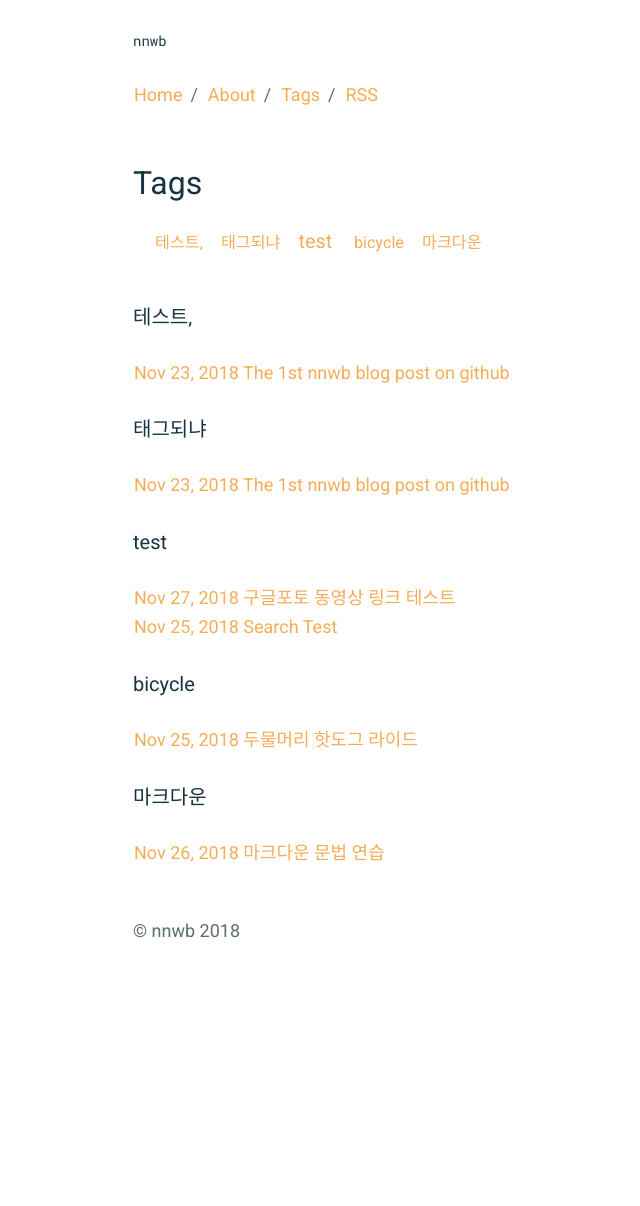
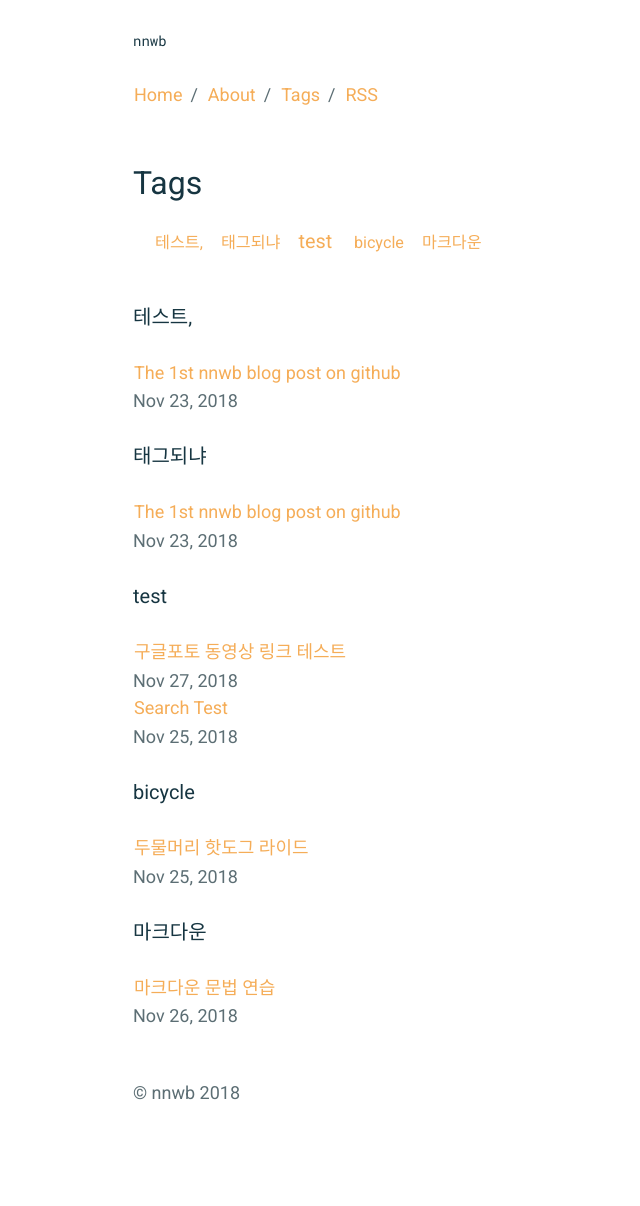
Before and after one commit to nnwb/nnwb.github.io, a Jekyll site: the page built from _pages/tags.md, in a window 1280 px wide. Shown: the whole page, without its empty margins (157-797 px from the left). Built offline with Jekyll 4.4.1, drawn with Linux system fonts in a browser that asks for light colours; before the commit the page ends 1044 px from its top, so only the background shows below that.

Commit message:
Update tags.md

```diff
--- a/_pages/tags.md
+++ b/_pages/tags.md
@@ -22,7 +22,7 @@ permalink: /tags/
     <a name="{{ tag_name | slugize }}"></a>
     {% for post in site.tags[tag_name] %}
     <article class="archive-item">
-      <h4><a href="{{ root_url }}{{ post.url }}">{{ post.date | date: "%b %-d, %Y" }} {{post.title}}</a></h4>
+      <h4><a href="{{ root_url }}{{ post.url }}">{{post.title}}</a></h4><p>{{ post.date | date: "%b %-d, %Y" }}</p>
     </article>
     {% endfor %}
   </div>
```
